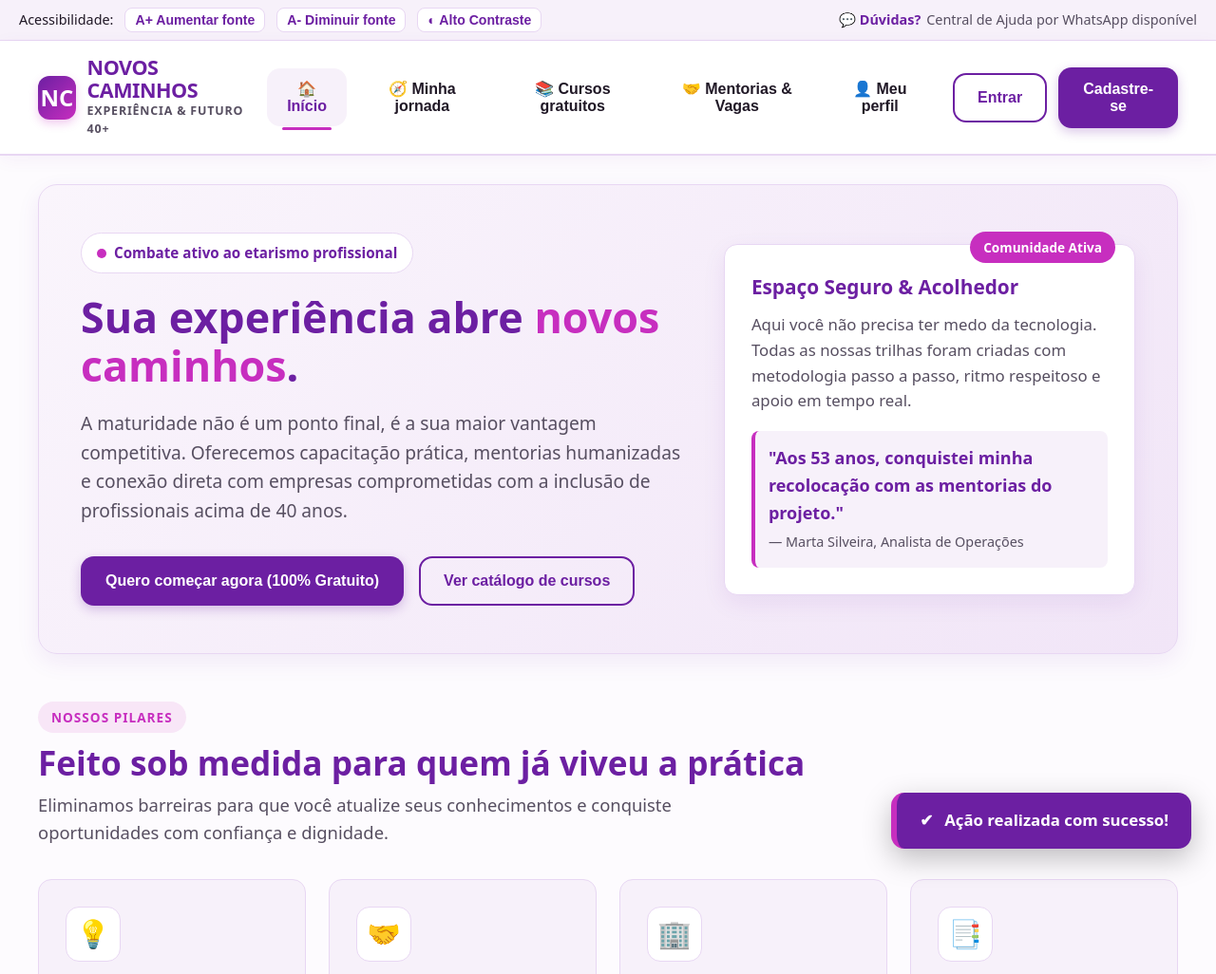
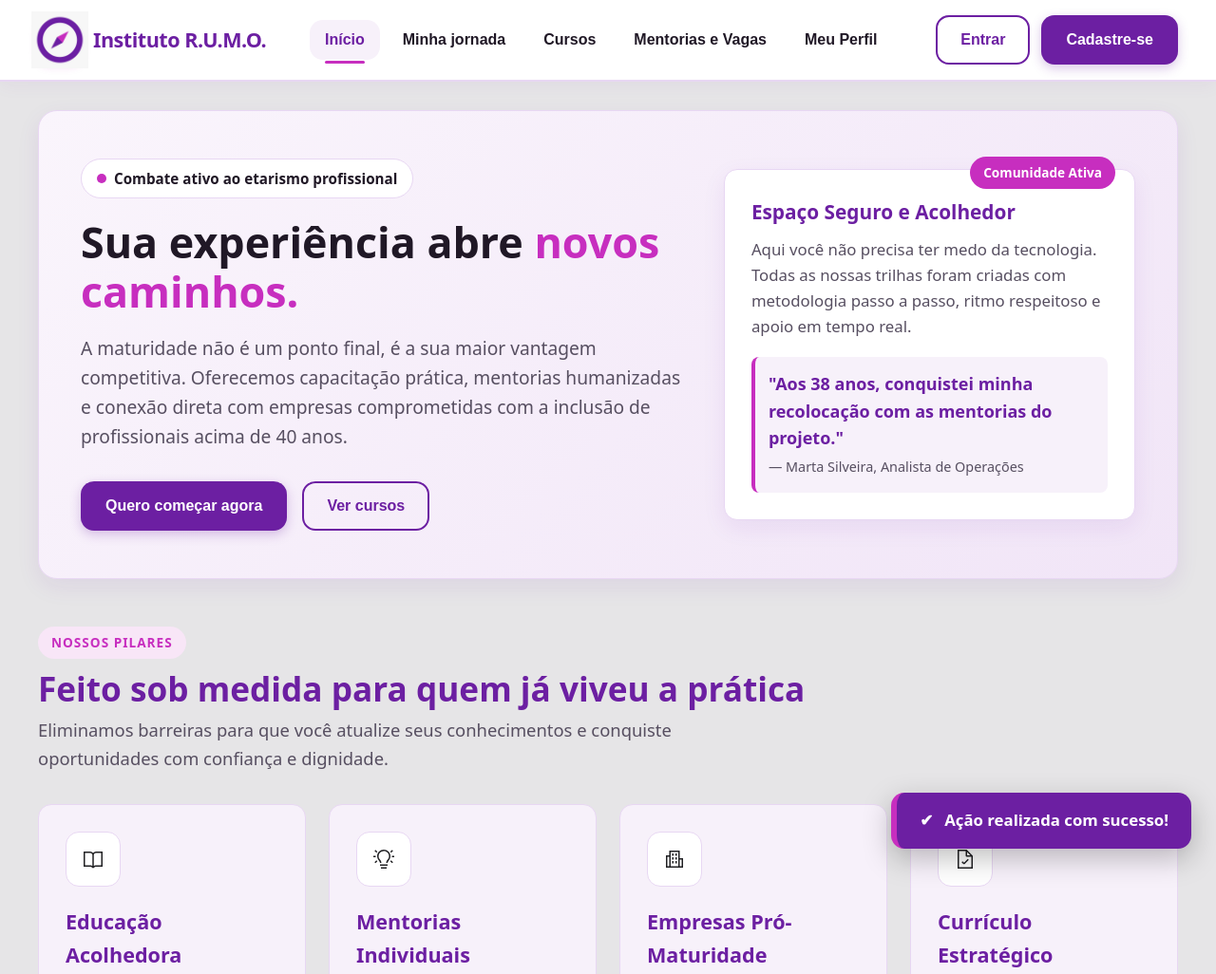
Before and after one commit to adriegomes/Instituto-RUMO, a plain HTML site: page index.html in a window 1280 px wide. Shown: the top 1026 px of the page at 95% size. Drawn offline with Linux system fonts and the light colour scheme.

Commit message:
Alterações leves na estruturação do HTML e nos estilos do CSS

```diff
--- a/index.html
+++ b/index.html
@@ -4,13 +4,14 @@
 <head>
     <meta charset="UTF-8">
     <meta name="viewport" content="width=device-width, initial-scale=1.0">
-    <title>Novos Caminhos | Valorizando a sua maturidade profissional</title>
+    <title> Instituto R.U.M.O. </title>
 
     <!-- Fontes do Google -->
     <link rel="preconnect" href="https://fonts.googleapis.com">
     <link rel="preconnect" href="https://fonts.gstatic.com" crossorigin>
     <link href="https://fonts.googleapis.com/css2?family=Open+Sans:ital,wght@0,300..800;1,300..800&display=swap"
         rel="stylesheet">
+    <link rel="shortcut icon" href="imagens/imagem1.jpg" type="image/x-icon">
 
     <!-- Folha de Estilos Externa -->
     <link rel="stylesheet" href="style.css">
@@ -18,47 +19,30 @@
 </head>
 
 <body>
-
-    <!-- BARRA DE ACESSIBILIDADE E APOIO HUMANO -->
-    <div class="top-accessibility-bar" role="region" aria-label="Ferramentas de acessibilidade">
-        <div class="accessibility-tools">
-            <span>Acessibilidade:</span>
-            <button class="tool-btn" onclick="adjustFontSize(1)" aria-label="Aumentar tamanho do texto">A+ Aumentar
-                fonte</button>
-            <button class="tool-btn" onclick="adjustFontSize(-1)" aria-label="Diminuir tamanho do texto">A- Diminuir
-                fonte</button>
-            <button class="tool-btn" onclick="toggleContrast()" aria-label="Alternar modo de alto contraste">◐ Alto
-                Contraste</button>
-        </div>
-        <div class="support-badge">
-            <span>💬 Dúvidas?</span> Central de Ajuda por WhatsApp disponível
-        </div>
-    </div>
-
     <!-- CABEÇALHO DA PLATAFORMA -->
     <header class="main-header">
         <div class="header-container">
             <a class="brand-logo" onclick="navigateTo('view-inicio')">
-                <div class="logo-badge" aria-hidden="true">NC</div>
+                <div class="logo-badge" aria-hidden="true"> <img src="imagens/imagem1.jpg"
+                        alt="Logo do Instituto R.U.M.O." width="60"> </div>
                 <div class="logo-texts">
-                    <h1>NOVOS CAMINHOS</h1>
-                    <p>Experiência & Futuro 40+</p>
+                    <h1>Instituto R.U.M.O.</h1>
                 </div>
             </a>
 
             <!-- Menu Principal -->
             <nav class="nav-menu" id="mainNav" aria-label="Navegação Principal">
                 <ul>
-                    <li><button class="nav-btn active" data-target="view-inicio" onclick="navigateTo('view-inicio')">🏠
-                            Início</button></li>
-                    <li><button class="nav-btn" data-target="view-jornada" onclick="navigateTo('view-jornada')">🧭 Minha
+                    <li><button class="nav-btn active" data-target="view-inicio"
+                            onclick="navigateTo('view-inicio')">Início</button></li>
+                    <li><button class="nav-btn" data-target="view-jornada" onclick="navigateTo('view-jornada')">Minha
                             jornada</button></li>
-                    <li><button class="nav-btn" data-target="view-cursos" onclick="navigateTo('view-cursos')">📚 Cursos
-                            gratuitos</button></li>
-                    <li><button class="nav-btn" data-target="view-mentorias" onclick="navigateTo('view-mentorias')">🤝
-                            Mentorias & Vagas</button></li>
-                    <li><button class="nav-btn" data-target="view-perfil" onclick="navigateTo('view-perfil')">👤 Meu
-                            perfil</button></li>
+                    <li><button class="nav-btn" data-target="view-cursos"
+                            onclick="navigateTo('view-cursos')">Cursos</button></li>
+                    <li><button class="nav-btn" data-target="view-mentorias"
+                            onclick="navigateTo('view-mentorias')">Mentorias e Vagas</button></li>
+                    <li><button class="nav-btn" data-target="view-perfil" onclick="navigateTo('view-perfil')">Meu
+                            Perfil</button></li>
                 </ul>
             </nav>
 
@@ -82,23 +66,22 @@
                     <div class="hero-tag">
                         <span></span> Combate ativo ao etarismo profissional
                     </div>
-                    <h2 class="hero-title">Sua experiência abre <span class="highlight">novos caminhos</span>.</h2>
+                    <h2 class="hero-title">Sua experiência abre <span class="highlight">novos caminhos.</span></h2>
                     <p class="hero-text">
                         A maturidade não é um ponto final, é a sua maior vantagem competitiva.
                         Oferecemos capacitação prática, mentorias humanizadas e conexão direta com empresas
                         comprometidas com a inclusão de profissionais acima de 40 anos.
                     </p>
                     <div class="hero-cta-group">
-                        <button class="btn btn-primary" onclick="openModal('modalCadastro')">Quero começar agora (100%
-                            Gratuito)</button>
-                        <button class="btn btn-outline" onclick="navigateTo('view-cursos')">Ver catálogo de
-                            cursos</button>
+                        <button class="btn btn-primary" onclick="openModal('modalCadastro')"> Quero começar
+                            agora </button>
+                        <button class="btn btn-outline" onclick="navigateTo('view-cursos')">Ver cursos</button>
                     </div>
                 </div>
 
                 <div class="hero-card-preview">
                     <div class="badge-float">Comunidade Ativa</div>
-                    <h3 style="color: var(--primary); margin-bottom: 10px; font-size: 1.3rem;">Espaço Seguro & Acolhedor
+                    <h3 style="color: var(--primary); margin-bottom: 10px; font-size: 1.3rem;">Espaço Seguro e Acolhedor
                     </h3>
                     <p style="color: var(--text-muted); font-size: 1.05rem; margin-bottom: 18px;">
                         Aqui você não precisa ter medo da tecnologia. Todas as nossas trilhas foram criadas com
@@ -106,7 +89,7 @@
                     </p>
                     <div
                         style="background: var(--lilac-bg); padding: 14px; border-radius: var(--radius-sm); border-left: 4px solid var(--secondary);">
-                        <strong style="color: var(--primary); display:block;">"Aos 53 anos, conquistei minha recolocação
+                        <strong style="color: var(--primary); display:block;">"Aos 38 anos, conquistei minha recolocação
                             com as mentorias do projeto."</strong>
                         <span style="font-size: 0.9rem; color: var(--text-muted);">— Marta Silveira, Analista de
                             Operações</span>
@@ -123,25 +106,45 @@
 
             <div class="benefits-grid">
                 <div class="benefit-card">
-                    <div class="benefit-icon" aria-hidden="true">💡</div>
+                    <div class="benefit-icon" aria-hidden="true"> <svg width="24" height="24" fill="none"
+                            xmlns="http://www.w3.org/2000/svg">
+                            <path
+                                d="M15 4a3.745 3.745 0 0 0-3 1.51A3.745 3.745 0 0 0 9 4H2v16h7.5c.69 0 1.25.56 1.25 1.25h2.5c0-.69.56-1.25 1.25-1.25H22V4h-7Zm-3.75 15.13a2.726 2.726 0 0 0-1.75-.63h-6v-13H9c1.24 0 2.25 1.01 2.25 2.25v11.38Zm9.25-.63h-6c-.665 0-1.275.235-1.75.63V7.75c0-1.24 1.01-2.25 2.25-2.25h5.5v13Z"
+                                fill="#202023" />
+                        </svg> </div>
                     <h3>Educação Acolhedora</h3>
                     <p>Cursos de letramento digital, ferramentas modernas e liderança sem jargões complicados. Aprenda
                         no seu próprio ritmo.</p>
                 </div>
                 <div class="benefit-card">
-                    <div class="benefit-icon" aria-hidden="true">🤝</div>
+                    <div class="benefit-icon" aria-hidden="true"> <svg width="24" height="24" fill="none"
+                            xmlns="http://www.w3.org/2000/svg">
+                            <path fill-rule="evenodd" clip-rule="evenodd"
+                                d="M16 16h-1.5c0-1.415.76-2.455 1.5-3.46.77-1.055 1.5-2.055 1.5-3.54 0-3.035-2.465-5.5-5.5-5.5A5.503 5.503 0 0 0 6.5 9c0 1.485.73 2.485 1.5 3.54l.01.013c.731 1 1.49 2.038 1.49 3.447H8c0-.925-.56-1.69-1.21-2.575v-.001C5.95 12.274 5 10.974 5 9c0-3.86 3.14-7 7-7s7 3.14 7 7c0 1.975-.95 3.28-1.79 4.425C16.56 14.31 16 15.075 16 16Zm-7 4.5V22h6v-1.5H9ZM8 19v-1.5h8V19H8ZM20.72 2.217l-2 2.001 1.06 1.06 2.002-2-1.061-1.061ZM2.218 3.28l1.061-1.06 2.001 2-1.06 1.06-2.002-2ZM23 8.5h-2.5V10H23V8.5Zm-22 0h2.5V10H1V8.5Zm3.222 4.717L2.22 15.218l1.06 1.061 2.001-2.001-1.06-1.06Zm14.496 1.064 1.06-1.061 2.002 2.001-1.061 1.06-2.001-2Z"
+                                fill="#202023" />
+                        </svg> </div>
                     <h3>Mentorias Individuais</h3>
                     <p>Converse diretamente com mentores seniores que entendem o mercado de trabalho e ajudam a
                         reestruturar sua carreira.</p>
                 </div>
                 <div class="benefit-card">
-                    <div class="benefit-icon" aria-hidden="true">🏢</div>
+                    <div class="benefit-icon" aria-hidden="true"><svg width="24" height="24" fill="none"
+                            xmlns="http://www.w3.org/2000/svg">
+                            <path fill-rule="evenodd" clip-rule="evenodd"
+                                d="M17.5 11V3h-11v5H3v13h18V11h-3.5Zm-11 8.5h-2v-10h2v10Zm9.5 0H8v-15h8v15Zm3.5 0h-2v-7h2v7ZM11 6H9.5v2.5H11V6Zm2 0h1.5v2.5H13V6Zm-2 4H9.5v2.5H11V10Zm2 0h1.5v2.5H13V10Zm-2 4H9.5v2.5H11V14Zm2 0h1.5v2.5H13V14Z"
+                                fill="#202023" />
+                        </svg></div>
                     <h3>Empresas Pró-Maturidade</h3>
                     <p>Acesso a processos seletivos em empresas que valorizam estabilidade emocional, capacidade
                         analítica e bagagem de vida.</p>
                 </div>
                 <div class="benefit-card">
-                    <div class="benefit-icon" aria-hidden="true">📑</div>
+                    <div class="benefit-icon" aria-hidden="true"> <svg width="24" height="24" fill="none"
+                            xmlns="http://www.w3.org/2000/svg">
+                            <path fill-rule="evenodd" clip-rule="evenodd"
+                                d="M4 2h9.56L20 8.44V22H4V2Zm13.44 6L14 4.56V8h3.44ZM5.5 3.5v17h13v-11h-4.75c-.69 0-1.25-.56-1.25-1.25V3.5h-7Zm3.78 10.72 1.47 1.47 3.97-3.97 1.06 1.06-4.145 4.145a1.245 1.245 0 0 1-.885.365c-.32 0-.64-.12-.885-.365L8.22 15.28l1.06-1.06Z"
+                                fill="#202023" />
+                        </svg> </div>
                     <h3>Currículo Estratégico</h3>
                     <p>Aprenda a destacar o valor real dos seus anos de carreira sem deixar que o algoritmo descarte o
                         seu perfil.</p>
@@ -151,7 +154,7 @@
             <div class="company-banner">
                 <div>
                     <h3>Sua empresa valoriza a diversidade geracional?</h3>
-                    <p>Junte-se ao movimento NOVOS CAMINHOS. Ajude-nos a combater o etarismo, forme equipes
+                    <p>Junte-se ao movimento R.U.M.U. Ajude-nos a combater o etarismo, forme equipes
                         multidisciplinares mais resilientes e anuncie vagas inclusivas.</p>
                 </div>
                 <button class="btn"
@@ -165,7 +168,7 @@
             <div class="user-welcome-card">
                 <div class="user-welcome-info">
                     <span class="section-tag">Painel Pessoal</span>
-                    <h2>Olá, Marta Silveira! 👋</h2>
+                    <h2>Olá, Marta Silveira! </h2>
                     <p>Objetivo ativo: <strong>Transição de Carreira para Gestão de Projetos & Inovação</strong></p>
                 </div>
                 <div class="metric-badges">
@@ -178,7 +181,7 @@
             <div class="dashboard-grid">
                 <div>
                     <div class="dash-box">
-                        <h3>📖 Cursos em Andamento</h3>
+                        <h3>Cursos em Andamento</h3>
                         <div class="progress-item">
                             <div class="progress-header">
                                 <span>Letramento Digital e Ferramentas em Nuvem</span>
--- a/style.css
+++ b/style.css
@@ -54,7 +54,7 @@ body {
     font-size: var(--base-font-size);
     line-height: 1.6;
     color: var(--text-main);
-    background-color: #FDFBFE;
+    background-color: #e6e5e7;
     -webkit-font-smoothing: antialiased;
     overflow-x: hidden;
 }
@@ -95,7 +95,7 @@ select:focus-visible {
     padding: 4px 10px;
     border-radius: var(--radius-sm);
     cursor: pointer;
-    font-weight: 700;
+    font-weight: 666;
     display: inline-flex;
     align-items: center;
     gap: 4px;
@@ -159,13 +159,13 @@ header.main-header {
     align-items: center;
     justify-content: center;
     font-size: 1.5rem;
-    font-weight: 800;
+    font-weight: 666;
     box-shadow: 0 4px 10px rgba(199, 46, 191, 0.25);
 }
 
 .logo-texts h1 {
     font-size: 1.35rem;
-    font-weight: 800;
+    font-weight: 666;
     color: var(--primary);
     letter-spacing: -0.5px;
     line-height: 1.1;
@@ -326,7 +326,7 @@ main {
     display: inline-block;
     background: var(--secondary-light);
     color: var(--secondary);
-    font-weight: 800;
+    font-weight: 666;
     font-size: 0.85rem;
     text-transform: uppercase;
     letter-spacing: 1px;
@@ -337,7 +337,7 @@ main {
 
 .section-title {
     font-size: 2.2rem;
-    font-weight: 800;
+    font-weight: 666;
     color: var(--primary);
     line-height: 1.2;
 }
@@ -368,12 +368,12 @@ main {
     align-items: center;
     gap: 8px;
     background: var(--white);
-    color: var(--primary);
+    color: var(#1a1a1a);
     border: 1px solid var(--lilac-border);
     padding: 8px 16px;
     border-radius: 30px;
     font-size: 0.95rem;
-    font-weight: 700;
+    font-weight: 666;
     margin-bottom: 20px;
 }
 
@@ -386,10 +386,10 @@ main {
 
 .hero-title {
     font-size: 2.8rem;
-    color: var(--primary);
+    color: var(#1a1a1a);
     line-height: 1.15;
     margin-bottom: 20px;
-    font-weight: 800;
+    font-weight: 666;
 }
 
 .hero-title .highlight {
@@ -426,7 +426,7 @@ main {
     color: var(--white);
     padding: 6px 14px;
     font-size: 0.85rem;
-    font-weight: 700;
+    font-weight: 666;
     border-radius: 30px;
 }
 
@@ -469,7 +469,7 @@ main {
     font-size: 1.35rem;
     color: var(--primary);
     margin-bottom: 12px;
-    font-weight: 700;
+    font-weight: 666;
 }
 
 .benefit-card p {
@@ -493,7 +493,7 @@ main {
 .company-banner h3 {
     font-size: 2rem;
     margin-bottom: 10px;
-    font-weight: 800;
+    font-weight: 666;
 }
 
 .company-banner p {
@@ -525,7 +525,7 @@ main {
 .user-welcome-info h2 {
     color: var(--primary);
     font-size: 1.8rem;
-    font-weight: 800;
+    font-weight: 700;
 }
 
 .user-welcome-info p {
@@ -708,7 +708,7 @@ main {
     background: rgba(255, 255, 255, 0.95);
     color: var(--primary);
     font-size: 0.82rem;
-    font-weight: 800;
+    font-weight: 666;
     padding: 4px 12px;
     border-radius: 20px;
 }
@@ -814,7 +814,7 @@ main {
     align-items: center;
     justify-content: center;
     font-size: 1.8rem;
-    font-weight: 800;
+    font-weight: 666;
     border: 2px solid var(--secondary);
 }
 
@@ -833,7 +833,7 @@ main {
     color: #117336;
     border: 1px solid #B8E8C7;
     font-size: 0.85rem;
-    font-weight: 800;
+    font-weight: 666;
     padding: 4px 10px;
     border-radius: 6px;
     display: inline-flex;
@@ -899,7 +899,7 @@ main {
     align-items: center;
     justify-content: center;
     font-size: 2.5rem;
-    font-weight: 800;
+    font-weight: 666;
     margin: 0 auto 16px;
 }
 
```
Also changed, not shown: imagens/imagem1.jpg (added).
